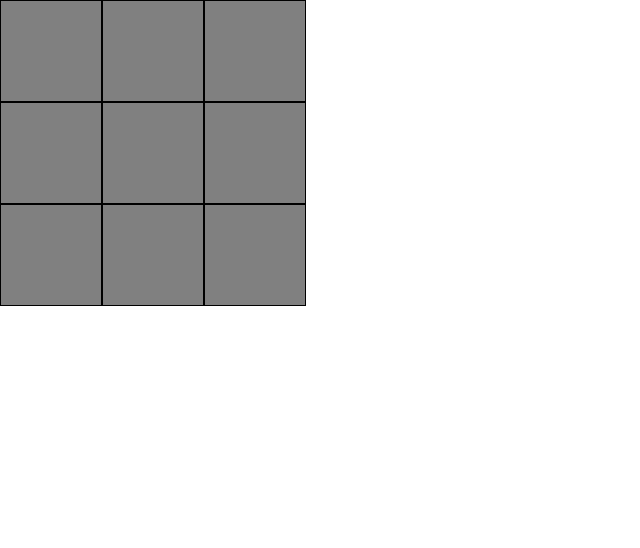
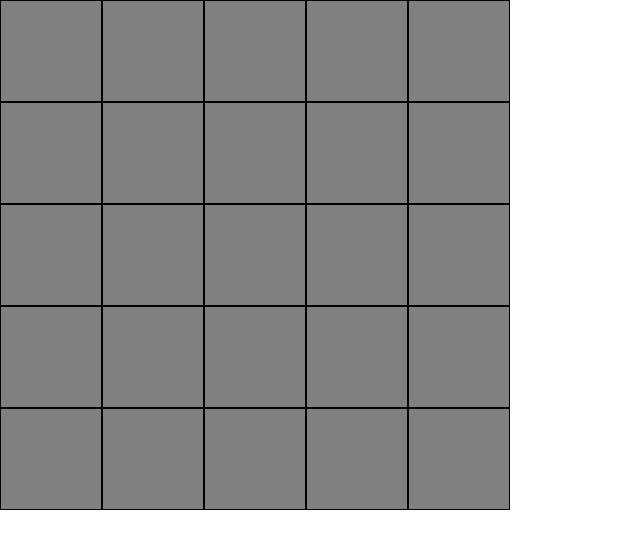
Before and after one commit to wluka85/tic-tac-toe, a plain HTML site: page index.html in a window 1280 px wide. Shown: the whole page, without its empty margins (0-640 px from the left). Drawn offline with Linux system fonts and the light colour scheme.

Commit message:
Change board size

```diff
--- a/css/style.css
+++ b/css/style.css
@@ -52,8 +52,8 @@ table {
   flex-direction: row;
   flex-wrap: wrap;
   justify-content: flex-start;
-  width: 306px;
-  height: 306px;
+  width: 510px;
+  height: 510px;
 }
 
 .field {
--- a/js/script.js
+++ b/js/script.js
@@ -17,7 +17,7 @@
 
 class Main {
     static init() {
-        let board = new Board(9);
+        let board = new Board(25);
         board.drawBoard();
     }
 }
```
Also changed, not shown: js/Square.js (+7 -7 lines).
